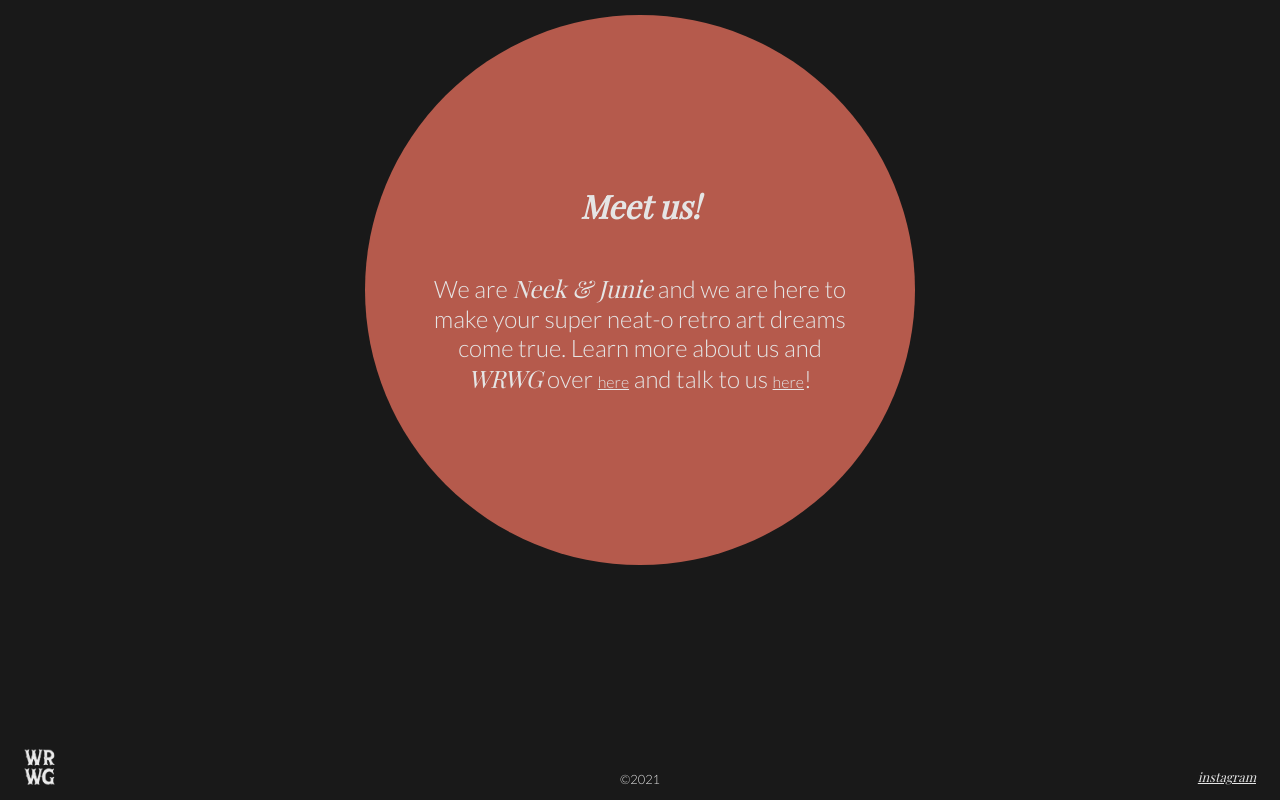
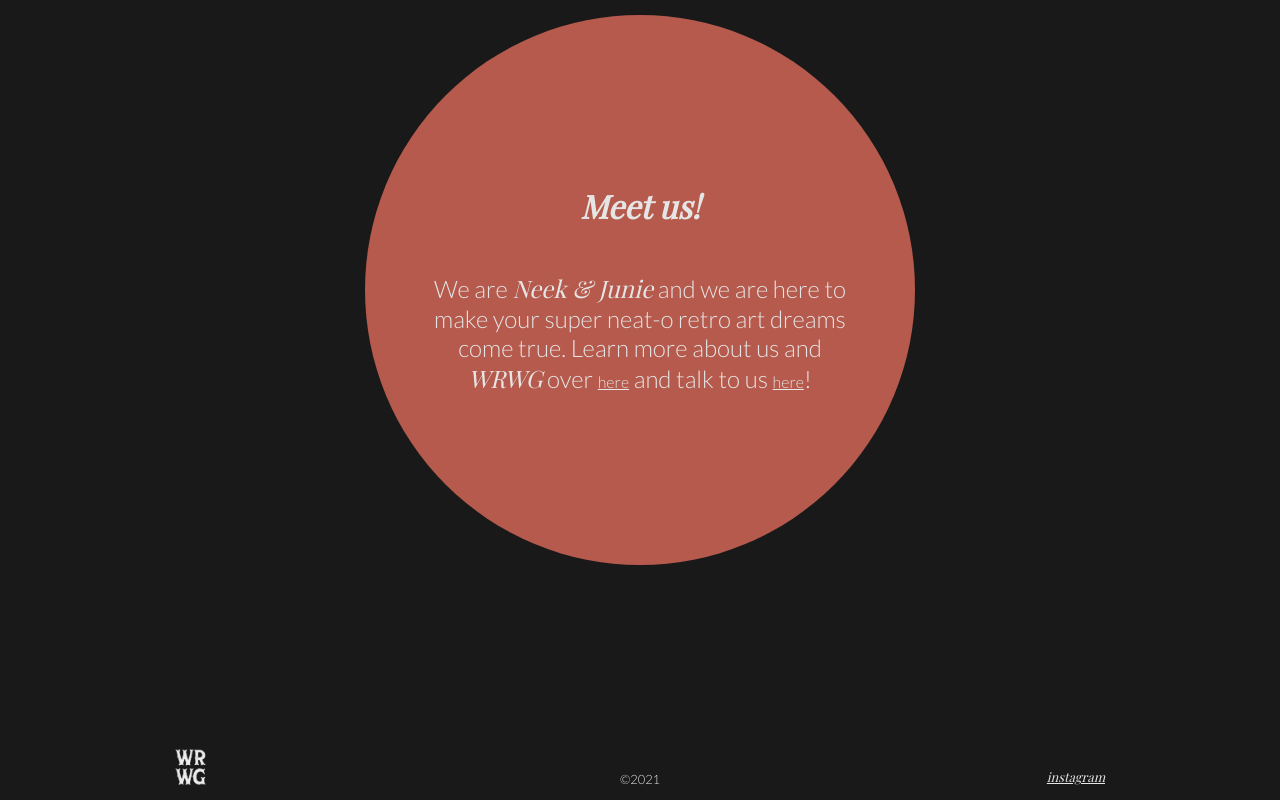
Before and after one commit to julietteabeyta/portfolio-2021, a Next.js app: page / in a window 1280 px wide. Shown: the part 1310-2110 px from the top of the page. Built offline with nearby package versions, Linux system fonts and the light colour scheme; a web font is replaced by a local one.

Commit message:
Conform footer to site grid

```diff
--- a/styles.css
+++ b/styles.css
@@ -387,7 +387,8 @@ footer {
   grid-template-columns: 1fr 1fr 1fr;
   font-size: 0.8em;
   width: 100%;
-  margin-top: -50px;
+  margin: -50px auto 0;
+  max-width: 930px;
 }
 footer img {
   height: 40px;
@@ -515,6 +516,10 @@ footer a {
   .nav a {
     padding-left: 0;
   }
+
+  footer img, footer a {
+    padding: 0;
+  }
 }
 
 /*# sourceMappingURL=styles.css.map */
--- a/styles.scss
+++ b/styles.scss
@@ -396,7 +396,8 @@ footer {
   grid-template-columns: 1fr 1fr 1fr;
   font-size: .8em;
   width: 100%;
-  margin-top: -50px;
+  margin: -50px auto 0;
+  max-width: 930px;
   img {
     height: 40px;
     margin-top: -20px;
@@ -543,4 +544,9 @@ footer {
       padding-left: 0;
     }
   }
+  footer {
+    img, a {
+      padding: 0;
+    }
+  }
 }
```
